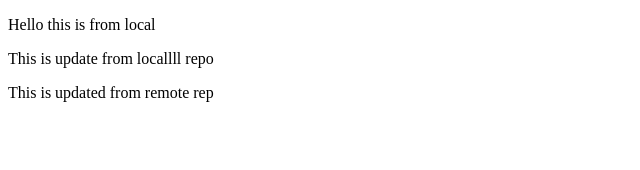
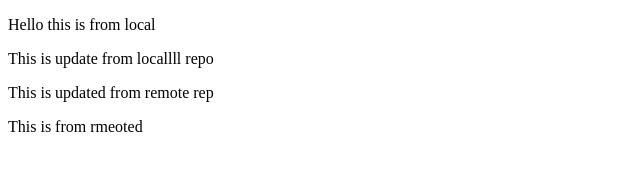
Before and after one commit to Md-Ikbal-Hasan/Git_Command_Practice, a plain HTML site: page index.html in a window 1280 px wide. Shown: the whole page, without its empty margins (0-640 px from the left). Drawn offline with Linux system fonts and the light colour scheme.

Commit message:
update from remote

```diff
--- a/index.html
+++ b/index.html
@@ -11,5 +11,8 @@
 
     <p>This is update from locallll repo</p>
     <p> This is updated from remote rep </p>
+
+
+    <p> This is from rmeoted </p>
 </body>
 </html>
```
